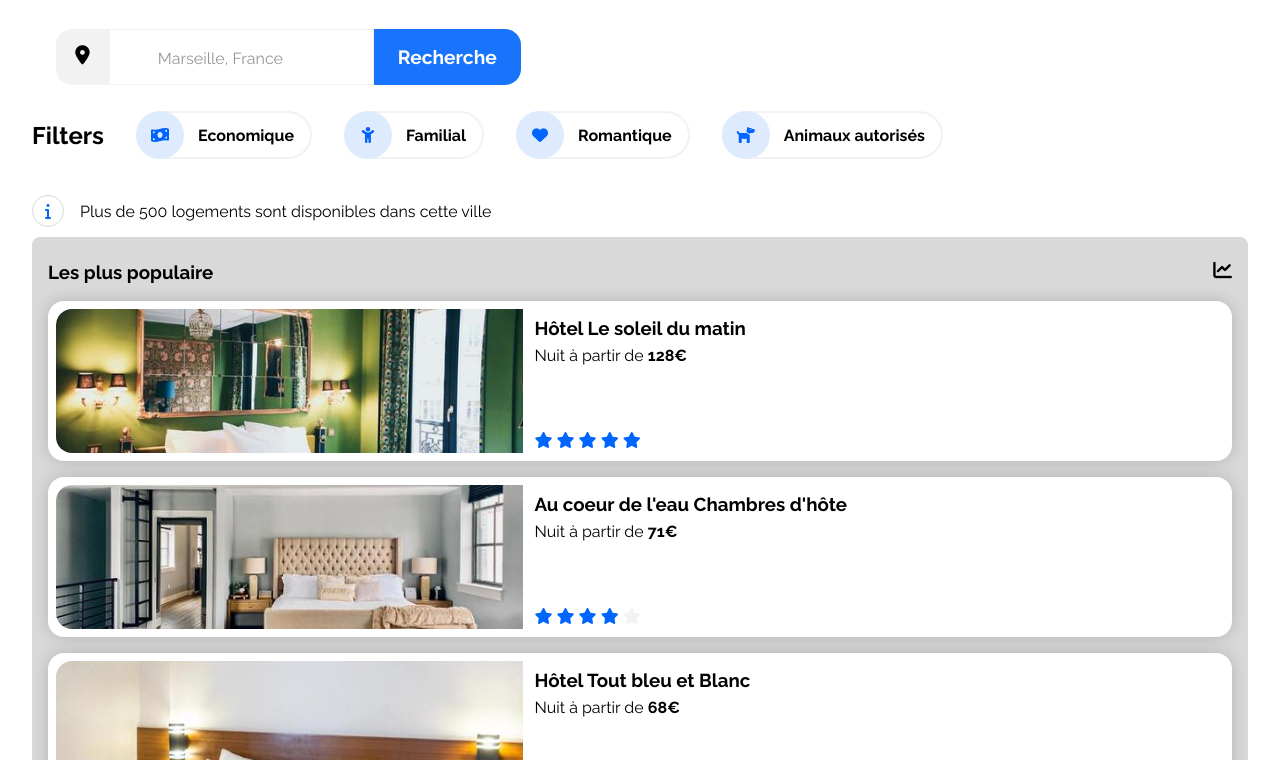
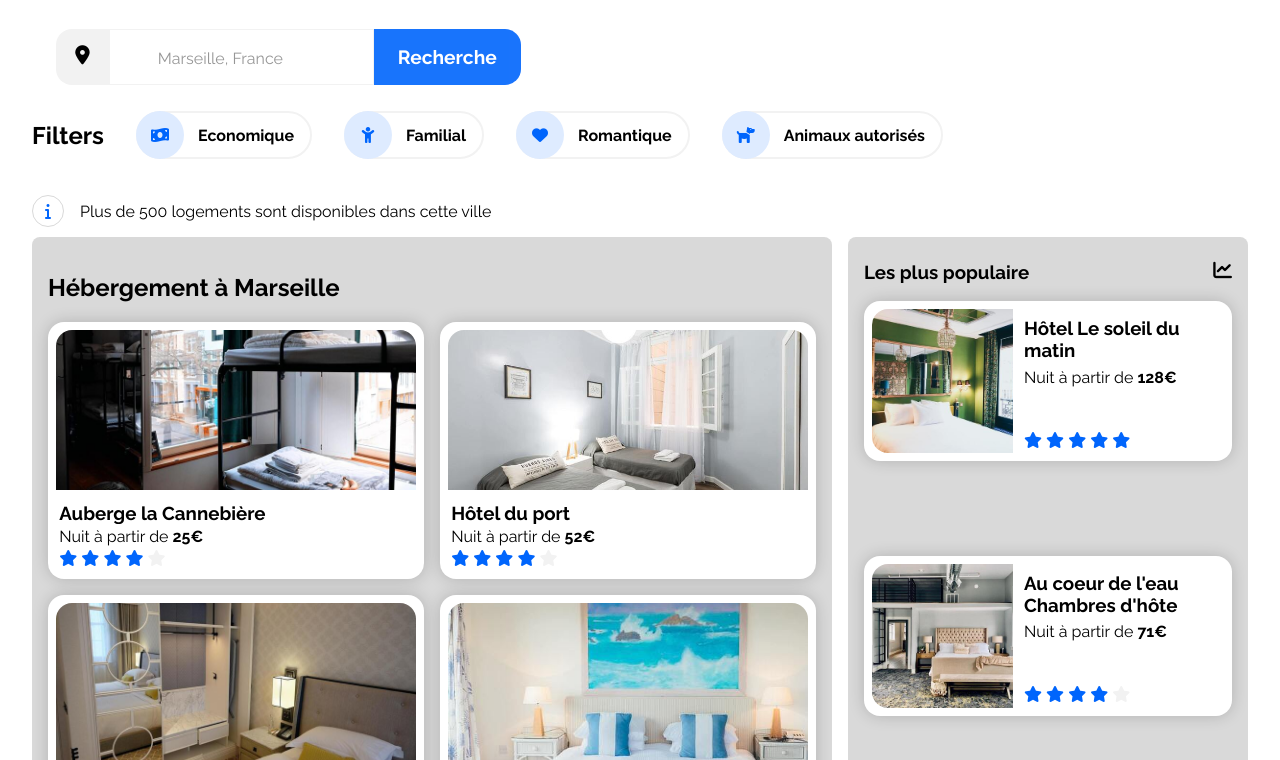
Before and after one commit to jojojuan06/P2_morinjonathan_code, a plain HTML site: page index.html in a window 1280 px wide. Shown: the part 192-952 px from the top of the page. Drawn offline with Linux system fonts and the light colour scheme; files whose address does not match are found by name.

Commit message:
apartement list flex basis

```diff
--- a/css/components/media.css
+++ b/css/components/media.css
@@ -43,7 +43,7 @@
 
 /* APPARTENTS LIST */
 
-@media screen and (max-width: 1440px) {
+@media screen and (max-width: 1000px) {
   .apartments-list {
     flex-direction: column;
   }
--- a/css/pages/apartments-list.css
+++ b/css/pages/apartments-list.css
@@ -11,19 +11,6 @@
   padding: 1rem;
   border-radius: 0.5rem;
 }
-.apartments-list .city
-{
-  flex-basis: 66%;
-}
-.apartments-list .popular
-{
-  flex-basis: 33%;
-}
-.apartments-list .city a
-{
-font-weight: bold;
-}
-/* LIST APPARTEMENTS CITY */
 .city-apartments-list
 {
   display: flex;
@@ -32,3 +19,22 @@ font-weight: bold;
   justify-content: space-around;
   margin-bottom: 1rem;
 }
+.apartments-list .popular
+{
+  flex-basis: 33%;
+}
+
+/* LIST APPARTEMENTS CITY */
+
+.apartments-list .city
+{
+  flex-basis: 66%;
+}
+.apartments-list .city a
+{
+font-weight: bold;
+}
+.city-apartments-list div
+{
+  flex-basis: 250px;
+}
--- a/index.html
+++ b/index.html
@@ -18,7 +18,7 @@
       <header class="header">
         <nav class="navbar">
           <img
-            class="navbar-img"<
+            class="navbar-img"
             src="./images/logo/Booki.png"
             alt="booki logo"
             id="logo"
```
